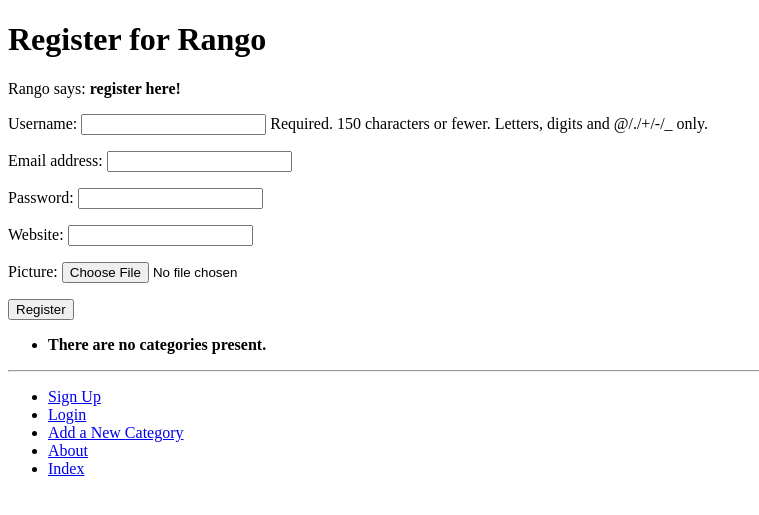
After one commit to Ryan2469038G/tango_with_django_project, a Django app: page /rango/register/ in a window 1280 px wide. The commit adds this page. Shown: the top 515 px of the page, without its empty margins (0-759 px from the left). Run offline with Django 3.2, Linux system fonts and the light colour scheme; data that the repository does not hold is empty.

Commit message:
Chapter 9 walk-through completed

```diff
--- a/rango/admin.py
+++ b/rango/admin.py
@@ -1,5 +1,5 @@
 from django.contrib import admin
-from rango.models import Category, Page
+from rango.models import Category, Page, UserProfile
 
 class PageAdmin(admin.ModelAdmin):
 	list_display = ('title', 'category', 'url')
@@ -9,3 +9,4 @@ class CategoryAdmin(admin.ModelAdmin):
 
 admin.site.register(Category, CategoryAdmin)
 admin.site.register(Page, PageAdmin)
+admin.site.register(UserProfile)
--- a/rango/forms.py
+++ b/rango/forms.py
@@ -1,5 +1,6 @@
 from django import forms
-from rango.models import Page, Category
+from django.contrib.auth.models import User
+from rango.models import Page, Category, UserProfile
 
 class CategoryForm(forms.ModelForm):
 	name = forms.CharField(max_length=Category.NAME_MAX_LENGTH, help_text="Please enter the category name.")
@@ -37,3 +38,15 @@ class PageForm(forms.ModelForm):
 			cleaned_data['url'] = url
 
 		return cleaned_data
+
+class UserForm(forms.ModelForm):
+	password = forms.CharField(widget=forms.PasswordInput())
+
+	class Meta:
+		model = User
+		fields = ('username', 'email', 'password',)
+
+class UserProfileForm(forms.ModelForm):
+	class Meta:
+		model = UserProfile
+		fields = ('website', 'picture',)
--- a/rango/models.py
+++ b/rango/models.py
@@ -1,5 +1,6 @@
 from django.db import models
 from django.template.defaultfilters import slugify
+from django.contrib.auth.models import User
 
 class Category(models.Model):
 	NAME_MAX_LENGTH = 128
@@ -30,3 +31,14 @@ class Page(models.Model):
 
 	def __str__(self):
 		return self.title
+
+class UserProfile(models.Model):
+	# This line is required. Linkes UserProfile to a User model instance.
+	user = models.OneToOneField(User, on_delete=models.CASCADE)
+
+	# The additional attributes we wish to include.
+	website = models.URLField(blank=True)
+	picture = models.ImageField(upload_to='profile_images', blank=True)
+
+	def __str__(self):
+		return self.user.username
--- a/rango/urls.py
+++ b/rango/urls.py
@@ -9,4 +9,8 @@ urlpatterns = [
     path('category/<slug:category_name_slug>/', views.show_category, name='show_category'),
     path('add_category/', views.add_category, name='add_category'),
     path('category/<slug:category_name_slug>/add_page/', views.add_page, name='add_page'),
+    path('register/', views.register, name='register'),
+    path('login/', views.user_login, name='login'),
+    path('restricted/', views.restricted, name='restricted'),
+    path('logout/', views.user_logout, name='logout'),
 ]
--- a/rango/views.py
+++ b/rango/views.py
@@ -1,9 +1,11 @@
 from django.shortcuts import render
 from django.http import HttpResponse
 from rango.models import Category, Page
-from rango.forms import CategoryForm, PageForm
+from rango.forms import CategoryForm, PageForm, UserForm, UserProfileForm
 from django.shortcuts import redirect
 from django.urls import reverse
+from django.contrib.auth import authenticate, login, logout
+from django.contrib.auth.decorators import login_required
 
 def index(request):
 	# Query the database for a list of ALL categories currently stored.
@@ -107,3 +109,94 @@ def add_page(request, category_name_slug):
 
 	context_dict = {'form': form, 'category': category}
 	return render(request, 'rango/add_page.html', context=context_dict)
+
+def register(request):
+	# A boolean value for telling the template
+	# whether the registration was successful.
+	# Set to False initially. Code changes value to
+	# True when registration succeeds.
+	registered = False
+
+	# If it's a HTTP POST, we're interested in processing form data.
+	if request.method == 'POST':
+		# Attempt to grab information from the raw form information.
+		# Note that we make use of both UserForm and UserProfileForm.
+		user_form = UserForm(request.POST)
+		profile_form = UserProfileForm(request.POST)
+
+		# If the two forms are valid...
+		if user_form.is_valid() and profile_form.is_valid():
+			# Save the user's form data to the database.
+			user = user_form.save()
+
+			# Now we hash the password with the set_password method.
+			# Once hashed, we can update the user object.
+			user.set_password(user.password)
+			user.save()
+
+			# Now sort out the UserProfile instance.
+			# Since we need to set the user attribute ourselves,
+			# we set commit=False. This delays saving the model
+			# until we're reading to avoid integrity problems.
+			profile = profile_form.save(commit=False)
+			profile.user = user
+
+			# Did the user provide a profile picture?
+			# If so, we need to get it from the input form and
+			# put it in the UserProfile model.
+			if 'picture' in request.FILES:
+				profile.picture = request.FILES['picture']
+
+			# Now we save the UserProfile model instance.
+			profile.save()
+
+			# Update our variable to indicate that the template
+			# registration was successful.
+			registered = True
+		else:
+			# Invalid form or forms - mistakes or something else?
+			# Print problems to the termainal.
+			print(user_form.errors, profile_form.errors)
+	else:
+		# Not a HTTP POST, so we render our form using two ModelForm instances.
+		# These forms will be blank, ready for user input.
+		user_form = UserForm()
+		profile_form = UserProfileForm()
+
+	# Render the template depending on the context.
+	return render(request, 'rango/register.html', context = {'user_form': user_form, 'profile_form': profile_form, 'registered': registered})
+
+def user_login(request):
+	# If the request is a HTTP POST, try to pull out the relevant information.
+	if request.method == 'POST':
+		username = request.POST.get('username')
+		password = request.POST.get('password')
+
+		user = authenticate(username=username, password=password)
+
+		if user:
+			# Is the account active? It could have been disabled.
+			if user.is_active:
+				login(request, user)
+				return redirect(reverse('rango:index'))
+			else:
+				# An inactive account was used - no logging in!
+				return HttpResponse("Your Rango account is disabled.")
+		else:
+			# Bad login details were provided. So we can't log the user in.
+			print(f"Invalid login details: {username}, {password}")
+			return HttpResponse("Invalid login details supplied")
+
+	# The request is not a HTTP POST, so display the login form.
+	# This scenario would most likely be a HTTP GET.
+	else:
+		return render(request, 'rango/login.html')
+
+@login_required
+def restricted(request):
+	return HttpResponse("Since you're logged in, you can see this text!")
+
+@login_required
+def user_logout(request):
+	logout(request)
+	return redirect(reverse('rango:index'))
--- a/tango_with_django_project/settings.py
+++ b/tango_with_django_project/settings.py
@@ -30,6 +30,7 @@ DEBUG = True
 
 ALLOWED_HOSTS = []
 
+LOGIN_URL = 'rango:login'
 
 # Application definition
 
--- a/templates/rango/base.html
+++ b/templates/rango/base.html
@@ -25,6 +25,16 @@
         <hr />
         <div>
             <ul>
+            {% if user.is_authenticated %}
+                <!-- Show these links when the user is logged in -->
+                <li><a href="{% url 'rango:restricted' %}">Restricted Page</a></li>
+                <li><a href="{% url 'rango:logout' %}">Logout</a></li>
+            {% else %}
+                <!-- Show these links when the user is NOT logged in -->
+                <li><a href="{% url 'rango:register' %}">Sign Up</a></li>
+                <li><a href="{% url 'rango:login' %}">Login</a></li>
+            {% endif %}
+                <!-- Outside the conditional statements, ALWAYS show -->
                 <li><a href="{% url 'rango:add_category' %}">Add a New Category</a></li>
                 <li><a href="{% url 'rango:about' %}">About</a></li>
                 <li><a href="{% url 'rango:index' %}">Index</a></li>
--- /dev/null
+++ b/templates/rango/register.html
@@ -0,0 +1,27 @@
+{% extends 'rango/base.html' %}
+{% load staticfiles %}
+
+{% block title_block %}
+    Register
+{% endblock %}
+
+{% block body_block %}
+<h1>Register for Rango</h1>
+{% if registered %}
+Rango says: <strong>thank you for registering!</strong>
+<a href="{% url 'rango:index' %}">Return to the homepage.</a>
+{% else %}
+Rango says: <strong>register here!</strong><br />
+<form id="user_form" method="post" action="{% url 'rango:register' %}" enctype="multipart/form-data">
+
+    {% csrf_token %}
+
+    <!-- Display each form -->
+    {{ user_form.as_p }}
+    {{ profile_form.as_p }}
+
+    <!-- Provide a button to click submit the form -->
+    <input type="submit" name="submit" value="Register" />
+</form>
+{% endif %}
+{% endblock %}
```
Also changed, not shown: templates/rango/index.html (+6 -1 lines), templates/rango/login.html (added, +18 -0 lines), rango/migrations/0005_userprofile.py (added).
